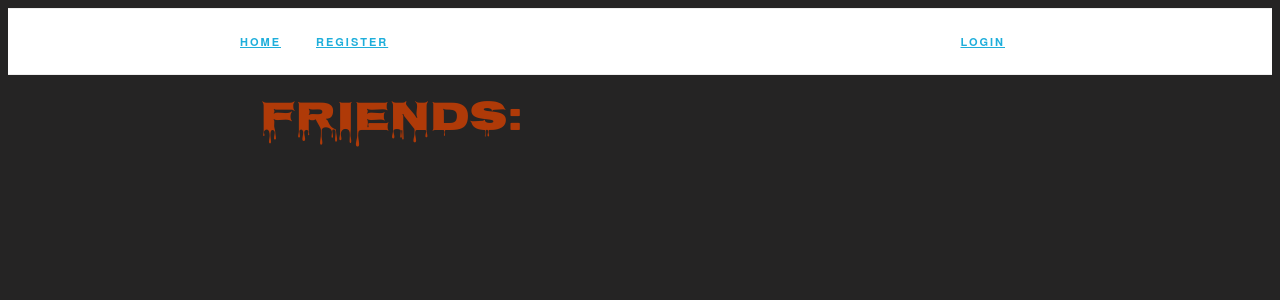
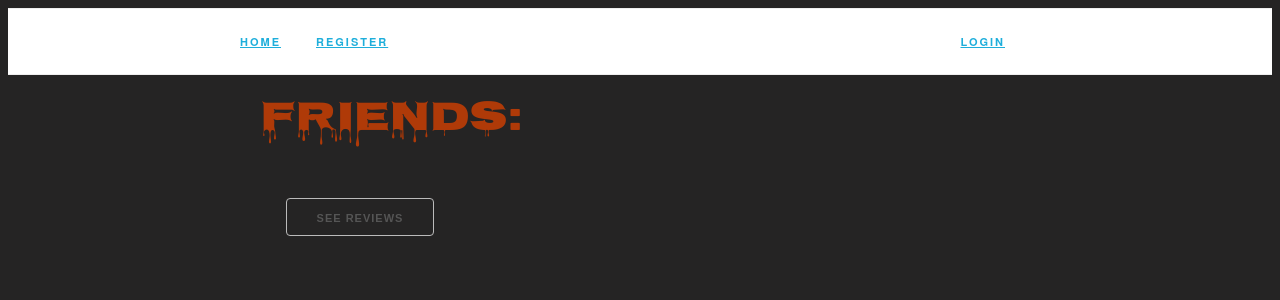
Before and after one commit to kmcquaid253/dev10-horror-show, a React (Create React App) app in the folder horror-show/client/: page /friends in a window 1280 px wide. Shown: the top 300 px of the page. Built offline with nearby package versions, Linux system fonts and the light colour scheme.

Commit message:
added Friends.css

```diff
--- /dev/null
+++ b/horror-show/client/src/Friend/Friends.css
@@ -0,0 +1,3 @@
+.container {
+    max-width: 800px;
+}
--- a/horror-show/client/src/Friend/Friends.js
+++ b/horror-show/client/src/Friend/Friends.js
@@ -1,18 +1,20 @@
 import { useState } from "react";
 
-function Friends(){
-
-    const [errors, setErrors] = useState([]);
-    const [friends, setFriends] = useState({});
-
-    function handleSubmit(event) {//take in an event to prevent it from posting
-        event.preventDefault();
-    };
+function Friends({name}){
 
     return(
 
         <div className="container">
             <h2>Friends:</h2>
+
+            <div className="card">
+                <div className="card-header">
+                    <h5>{name}</h5>
+                </div>
+                <div className="card-body">
+                    <button className="button">See Reviews</button>
+                </div>
+            </div>
         </div>
     );
 
```
